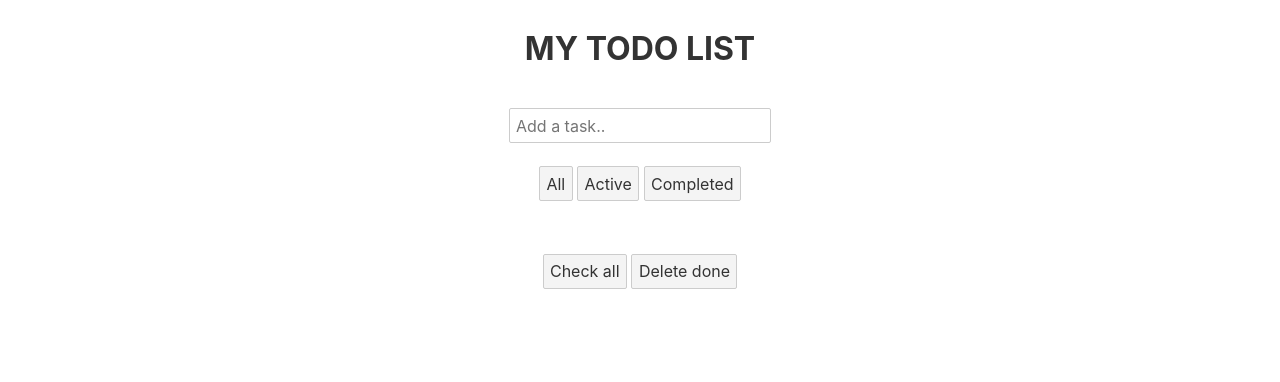
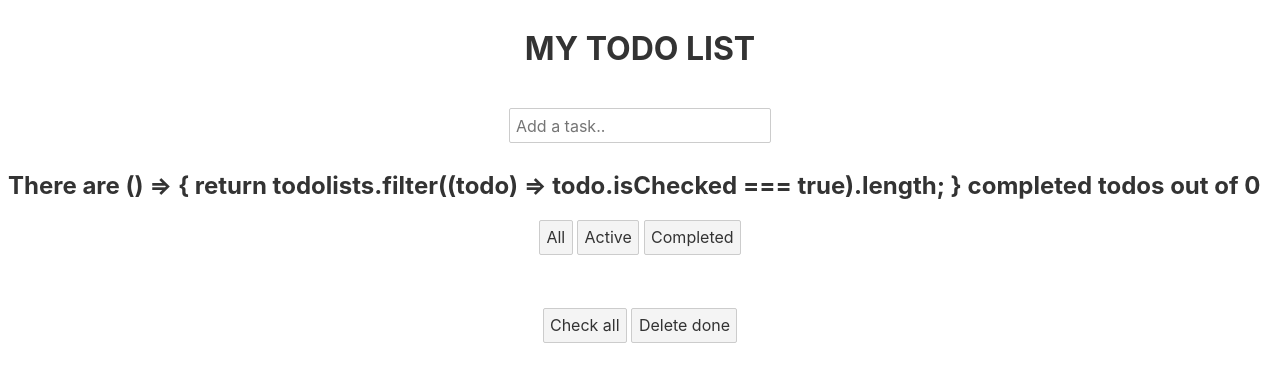
Before and after one commit to TanguyLichau/TodoApp-Svelte, a Svelte app: page / in a window 1280 px wide. Shown: the top 382 px of the page. Built offline with nearby package versions, Linux system fonts and the light colour scheme.

Commit message:
Added functions for the todo status component

```diff
--- a/src/TodoStatus.svelte
+++ b/src/TodoStatus.svelte
@@ -0,0 +1,9 @@
+<script>
+  export let todolists;
+
+  const completedTodos = () => {
+    return todolists.filter((todo) => todo.isChecked === true).length;
+  };
+</script>
+
+<h2>There are {completedTodos} completed todos out of {todolists.length}</h2>
--- a/src/TodosList.svelte
+++ b/src/TodosList.svelte
@@ -3,6 +3,7 @@
   import AddTodo from "./AddTodo.svelte";
   import MoreActions from "./MoreActions.svelte";
   import FilterTodos from "./FilterTodos.svelte";
+  import TodoStatus from "./TodoStatus.svelte";
   let todolists = [];
   let isAllChecked = false;
   let filter = "all";
@@ -53,6 +54,7 @@
 </script>
 
 <AddTodo on:add={addATodo} />
+<TodoStatus {todolists} />
 <FilterTodos bind:filter />
 {#each filterTodos(filter, todolists) as todo, indx}
   <Todo
```
